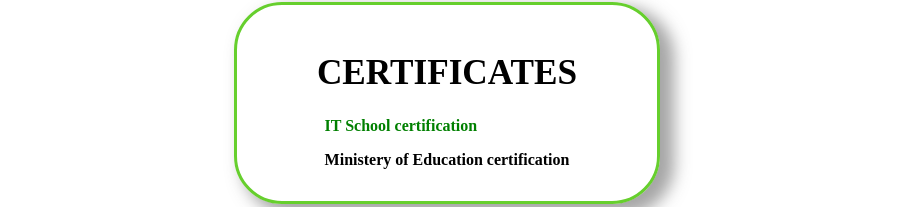
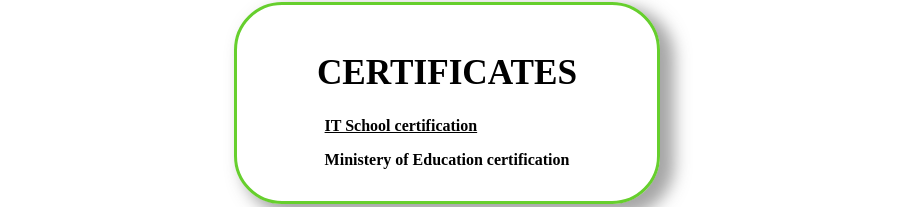
Before and after one commit to Diana-Elen/portofolio, a Next.js app in the folder my-portofolio/: page / in a window 1280 px wide. In both pictures the pointer is over the element "IT School certification". Shown: the part 3504-3711 px from the top of the page, without its empty margins (193-1095 px from the left). Built offline with nearby package versions, Linux system fonts and the light colour scheme; a web font is replaced by a local one.

Commit message:
update css

```diff
--- a/my-portofolio/style/Certificates.module.css
+++ b/my-portofolio/style/Certificates.module.css
@@ -15,7 +15,7 @@
     font-weight: bold;
 }
 .certificates:hover {
-    color: green;
+    text-decoration: underline;
 }
 .certificates_title {
     text-align: center;
--- a/my-portofolio/style/Skills.module.css
+++ b/my-portofolio/style/Skills.module.css
@@ -29,7 +29,7 @@
     padding: 0.3rem;
 }
 .skills_list li:hover {
-    background-color: #66cf2d;
+    text-decoration: underline;
     width: 100%;
 }
 @media (min-width: 500px) {
```
